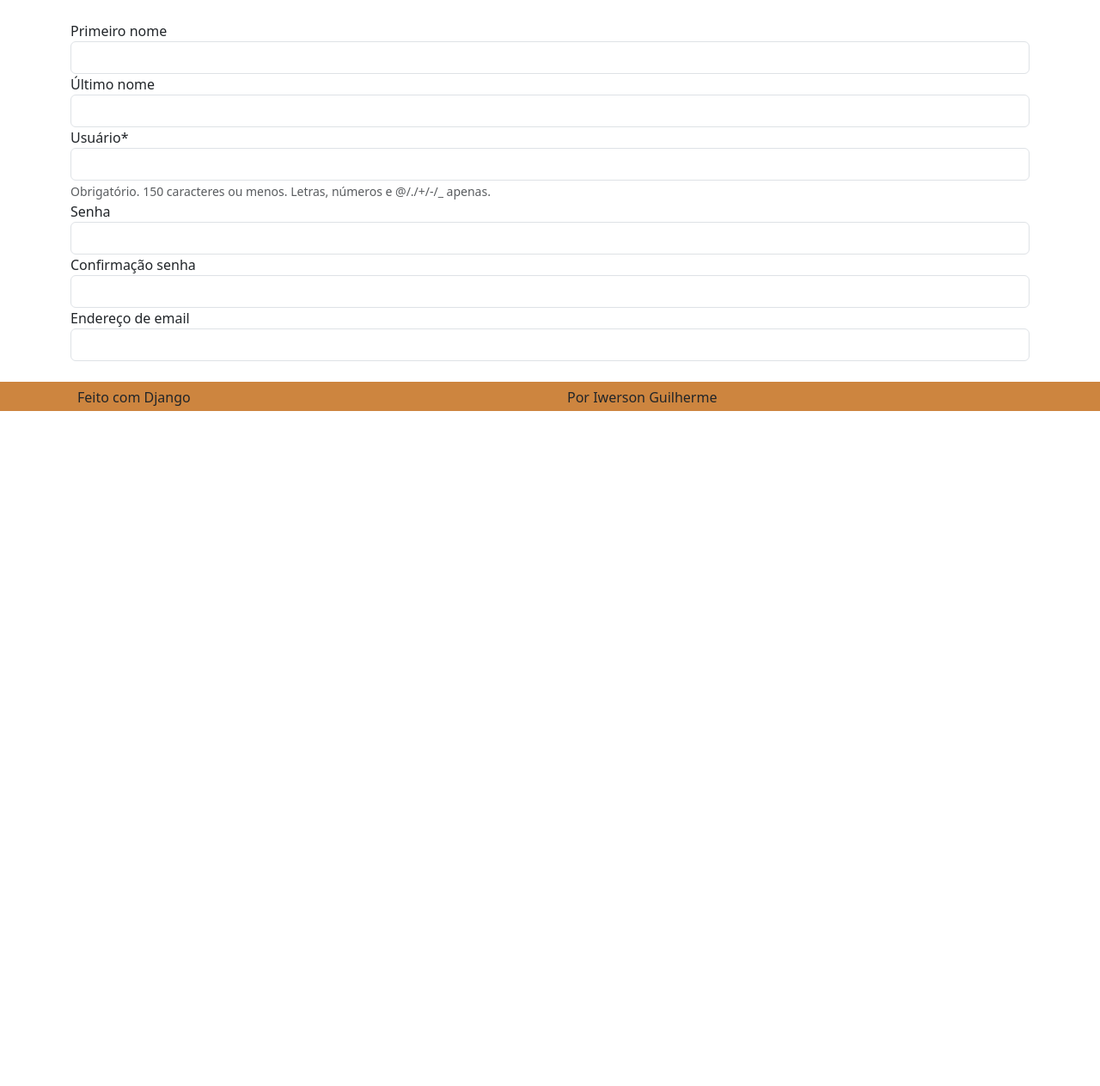
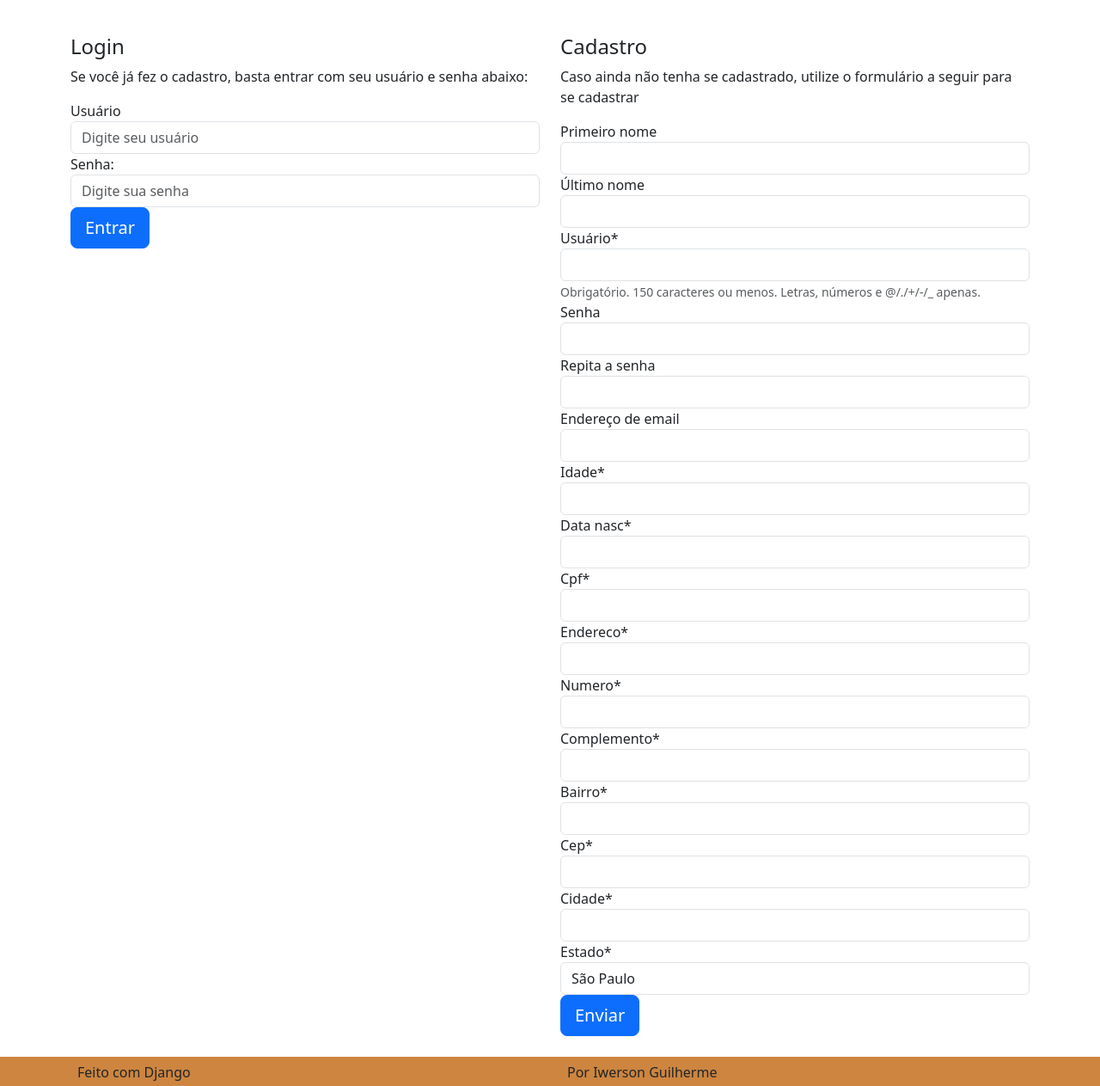
Before and after one commit to owleyes62/To-chiQ-E_commerce-, a Django app: template perfil/templates/perfil/criar.html in a window 1280 px wide. Shown: the part 146-1409 px from the top of the page at 86% size. Before the commit the page ends 624 px from the top, so only its background shows below. Run offline with Django 4.2, Linux system fonts and the light colour scheme; the template is opened without the code that fills it: values that come from a table or form of the project are taken from there, others are empty; some libraries are stand-ins or nearby versions.

Commit message:
continuando a criação do diretorio perfil

```diff
--- a/perfil/forms.py
+++ b/perfil/forms.py
@@ -4,6 +4,7 @@ from . import models
 
 
 class PerfilForm(forms.ModelForm):
+    # Recebe variaveis do modelo perfil
     class Meta:
         model   = models.Perfil
         fields  = '__all__'
@@ -20,7 +21,7 @@ class UserForm(forms.ModelForm):
     password2 = forms.CharField(
         required = False,
         widget   = forms.PasswordInput(),
-        label    = 'Confirmação senha'
+        label    = 'Repita a senha'
     )
 
     def __init__(self, usuario=None, *args, **kwargs):
@@ -34,7 +35,6 @@ class UserForm(forms.ModelForm):
                   'password2', 'email')
 
     def clean(self, *args, **kwargs):
-        data    = self.data
         cleaned = self.cleaned_data
         validation_error_msgs = {}
 
@@ -52,15 +52,15 @@ class UserForm(forms.ModelForm):
         error_msg_password_short = 'Sua senha precisa de pelo menos 6 caracteres'
         error_msg_required_field = 'Este campo é obrigatório.'
 
-        # Usuários logados: atualização
+        # Usuários Cadastrados: atualização
         if self.usuario:
             if usuario_db:
                 if usuario_data != usuario_db.username:
-                    validation_error_msgs['username']  = error_msg_user_exists
+                    validation_error_msgs['username'] = error_msg_user_exists
 
             if email_db:
                 if email_data != email_db.email:
-                    validation_error_msgs['email']     = error_msg_email_exists
+                    validation_error_msgs['email'] = error_msg_email_exists
 
             if password_data:
                 if password_data != password2_data:
@@ -68,18 +68,18 @@ class UserForm(forms.ModelForm):
                     validation_error_msgs['password2'] = error_msg_password_match
 
                 if len(password_data) < 6:
-                    validation_error_msgs['password']  = error_msg_password_short
+                    validation_error_msgs['password'] = error_msg_password_short
 
-        # Usuários não logados: cadastro
+        # Usuários não Cadastrados: cadastro
         else:
             if usuario_db:
-                validation_error_msgs['username']  = error_msg_user_exists
+                validation_error_msgs['username'] = error_msg_user_exists
 
             if email_db:
-                validation_error_msgs['email']     = error_msg_email_exists
+                validation_error_msgs['email'] = error_msg_email_exists
 
             if not password_data:
-                validation_error_msgs['password']  = error_msg_required_field
+                validation_error_msgs['password'] = error_msg_required_field
 
             if not password2_data:
                 validation_error_msgs['password2'] = error_msg_required_field
@@ -89,7 +89,7 @@ class UserForm(forms.ModelForm):
                 validation_error_msgs['password2'] = error_msg_password_match
 
             if len(password_data) < 6:
-                validation_error_msgs['password']  = error_msg_password_short
+                validation_error_msgs['password'] = error_msg_password_short
 
         if validation_error_msgs:
             raise(forms.ValidationError(validation_error_msgs))
--- a/perfil/templates/perfil/criar.html
+++ b/perfil/templates/perfil/criar.html
@@ -6,6 +6,56 @@
 
 {% block conteudo %}
 
-{{ userform|crispy }}
+<div class="row">
+
+    {% if not request.user.is_authenticated %}
+    <div class="col-lg mt-3">
+        <h4>Login</h4>
+        <p>Se você já fez o cadastro, basta entrar com seu usuário e senha abaixo:</p>
+
+        <form method="POST" action="{% url 'perfil:login' %}">
+            {% csrf_token %}
+            <div class="form-group">
+                <label for="InputUsuario1">Usuário</label>
+                <input type="text" name='username' class="form-control" id="InputUsuario1"
+                    aria-describedby="usuarioHelp" placeholder="Digite seu usuário">
+            </div>
+            <div class="form-group">
+                <label for="exampleInputPassword1">Senha:</label>
+                <input name='password' type="password" class="form-control" id="exampleInputPassword1"
+                    placeholder="Digite sua senha">
+            </div>
+            <button type="submit" class="btn btn-primary btn-block btn-lg">Entrar</button>
+        </form>
+
+
+    </div>
+    {% endif %}
+
+    <div class="col-lg mt-3">
+
+        {% block titulocadastro %}
+        <h4>Cadastro</h4>
+        <p>
+            Caso ainda não tenha se cadastrado, utilize o formulário a seguir para se
+            cadastrar
+        </p>
+        {% endblock %}
+
+        <form method="POST" action="">
+            {% csrf_token %}
+            {{ userform|crispy }}
+            {{ perfilform|crispy }}
+
+            <div class="row">
+                <div class="col">
+                    <button type="submit" class='btn btn-primary btn-block btn-lg'>
+                        Enviar
+                    </button>
+                </div>
+            </div>
+        </form>
+    </div>
+</div>
 
 {% endblock %}
```
Also changed, not shown: perfil/views.py (+78 -2 lines), 1 other file.
